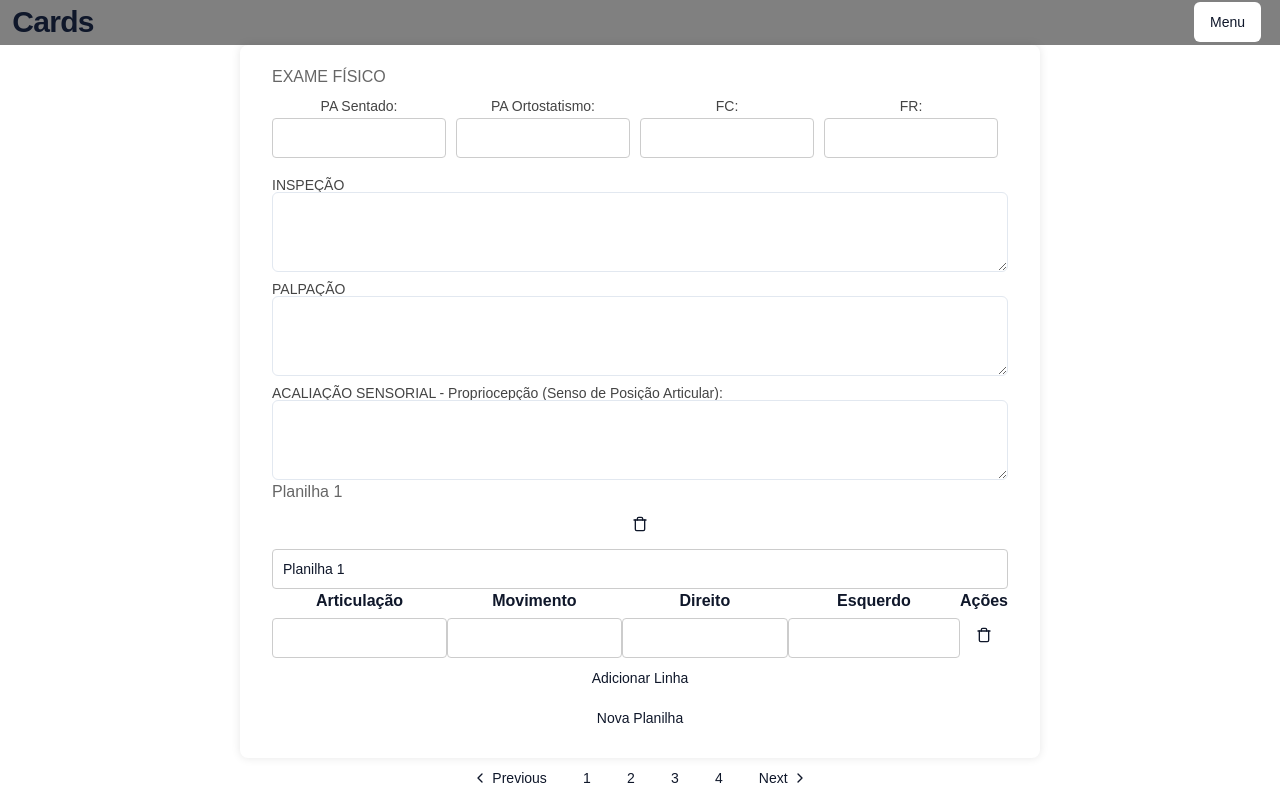
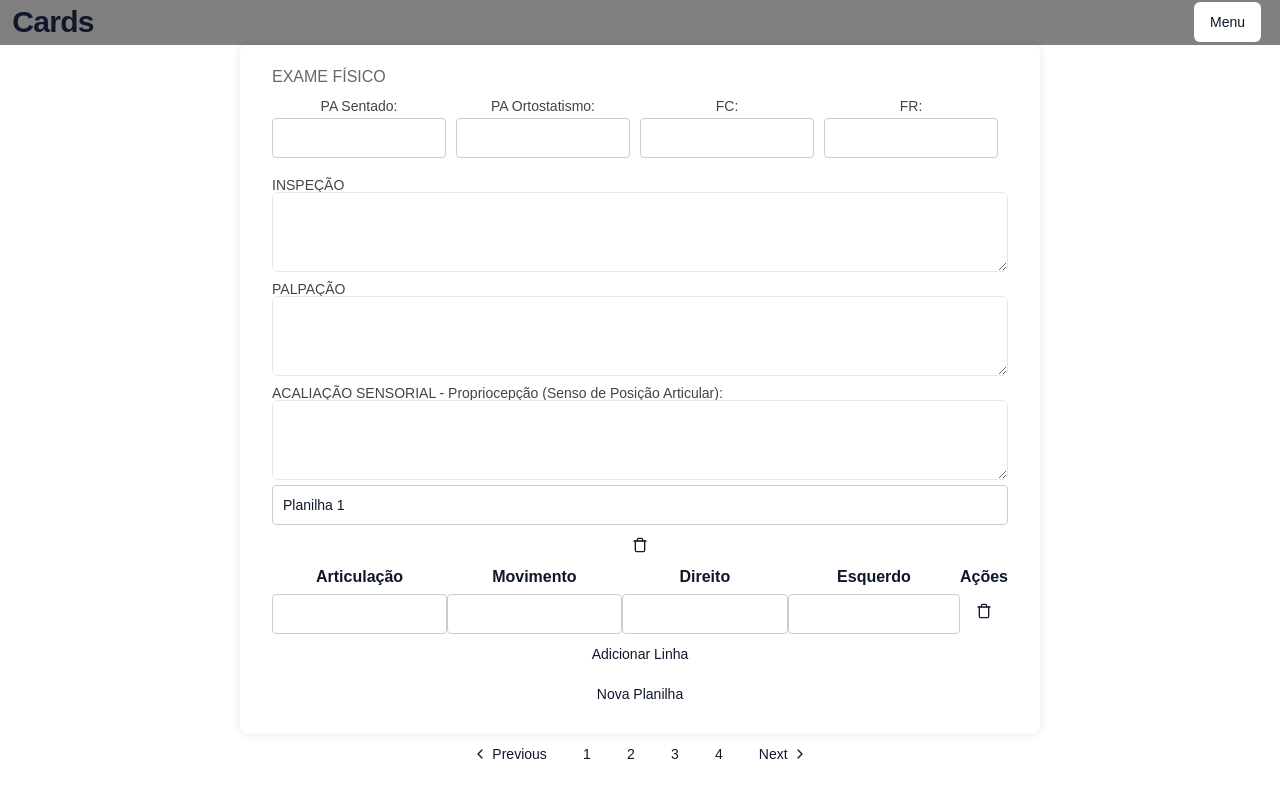
Before and after one commit to marafigagdansk/testeHibrid, a React (Vite) app in the folder shadcnProject/: page /pag2 in a window 1280 px wide. Built offline with nearby package versions, Linux system fonts and the light colour scheme.

Commit message:
style pag2

```diff
--- /dev/null
+++ b/shadcnProject/src/CadastroPacientePages/Pag2.css
@@ -0,0 +1,99 @@
+* {
+    margin: 0;
+    padding: 0;
+}
+
+.geral {
+    display: flex;
+    flex-direction: column;
+    padding: 20px;
+    font-family: Arial, sans-serif;
+  }
+
+  .header {
+    display: flex;
+    width: 100vw;
+    height: 3.5vw;
+    background-color: gray;
+    justify-content: space-between;
+    align-items: center;
+    padding: 0 3px;
+  }
+
+  .scroll-m-20 {
+    width: 100px;
+  }
+
+
+
+  .menu {
+    display: flex;
+    align-items: center;
+  }
+
+  .container {
+    background: #f9f9f9;
+    padding: 20px;
+    border-radius: 8px;
+    box-shadow: 0 0 10px rgba(0, 0, 0, 0.1);
+  }
+
+  .columnArea {
+    display: flex;
+    gap: 20px;
+    margin-bottom: 20px;
+  }
+
+  .columnArea > div {
+    flex: 1;
+  }
+
+  .sheet-container {
+    background: #fff;
+    padding: 20px;
+    margin-bottom: 20px;
+    border-radius: 8px;
+    box-shadow: 0 0 10px rgba(0, 0, 0, 0.1);
+  }
+
+  .sheet-header {
+    display: flex;
+    justify-content: space-between;
+    align-items: center;
+    margin-bottom: 20px;
+  }
+
+  .sheet-name-input {
+    flex-grow: 1;
+    margin-right: 10px;
+  }
+
+  .amplitude-table {
+    width: 100%;
+    border-collapse: collapse;
+    margin-bottom: 20px;
+  }
+
+  .amplitude-table th,
+  .amplitude-table td {
+    border: 1px solid #ddd;
+    padding: 8px;
+    text-align: left;
+  }
+
+  .amplitude-table th {
+    background-color: #f2f2f2;
+  }
+
+  .add-row-button,
+  .add-sheet-button {
+    display: block;
+    margin: 10px 0;
+    width: 100%;
+  }
+
+  .paginationArea {
+    margin-top: 20px;
+    display: flex;
+    justify-content: center;
+  }
--- a/shadcnProject/src/CadastroPacientePages/Pag2.jsx
+++ b/shadcnProject/src/CadastroPacientePages/Pag2.jsx
@@ -96,11 +96,12 @@ const Pag2 = () => {
   return (
     <>
       <div className='geral'>
-        <div className='header'>
+      <div className='header'>
           <Button
             variant="ghost"
             onClick={handleAddPatient}
-            className="scroll-m-20 border-b pb-2 text-3xl font-semibold tracking-tight first:mt-0">
+            className="scroll-m-20 border-b pb-2 text-3xl font-semibold tracking-tight first:mt-0"
+          >
             Cards
           </Button>
           <div className="menu">
@@ -185,12 +186,11 @@ const Pag2 = () => {
             <Textarea name="propriocepcao"></Textarea>
 
             {sheets.map((sheet, sheetIndex) => (
-              <div className="funcaoAplitude" key={sheetIndex}>
+              <div className="sheet-container" key={sheetIndex}>
                 <div className="sheet-header">
-                  <h3>{sheet.name}</h3>
+                  <Input type="text" value={sheet.name} onChange={(e) => handleSheetNameChange(sheetIndex, e)} placeholder="Nome da Planilha" className="sheet-name-input" />
                   <Button type="button" variant="outline" onClick={() => handleRemoveSheet(sheetIndex)}><Trash className="h-4 w-4" /></Button>
                 </div>
-                <Input type="text" value={sheet.name} onChange={(e) => handleSheetNameChange(sheetIndex, e)} placeholder="Nome da Planilha" className="sheet-name-input" />
                 <table className="amplitude-table">
                   <thead>
                     <tr>
```
